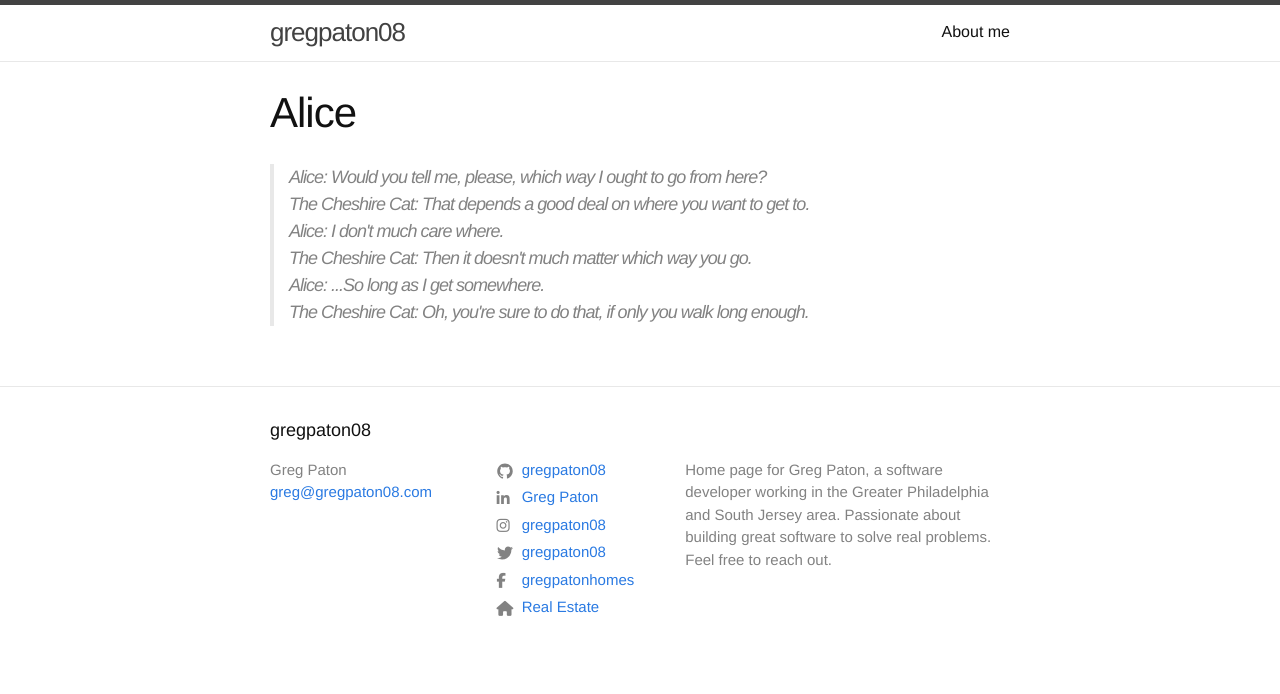
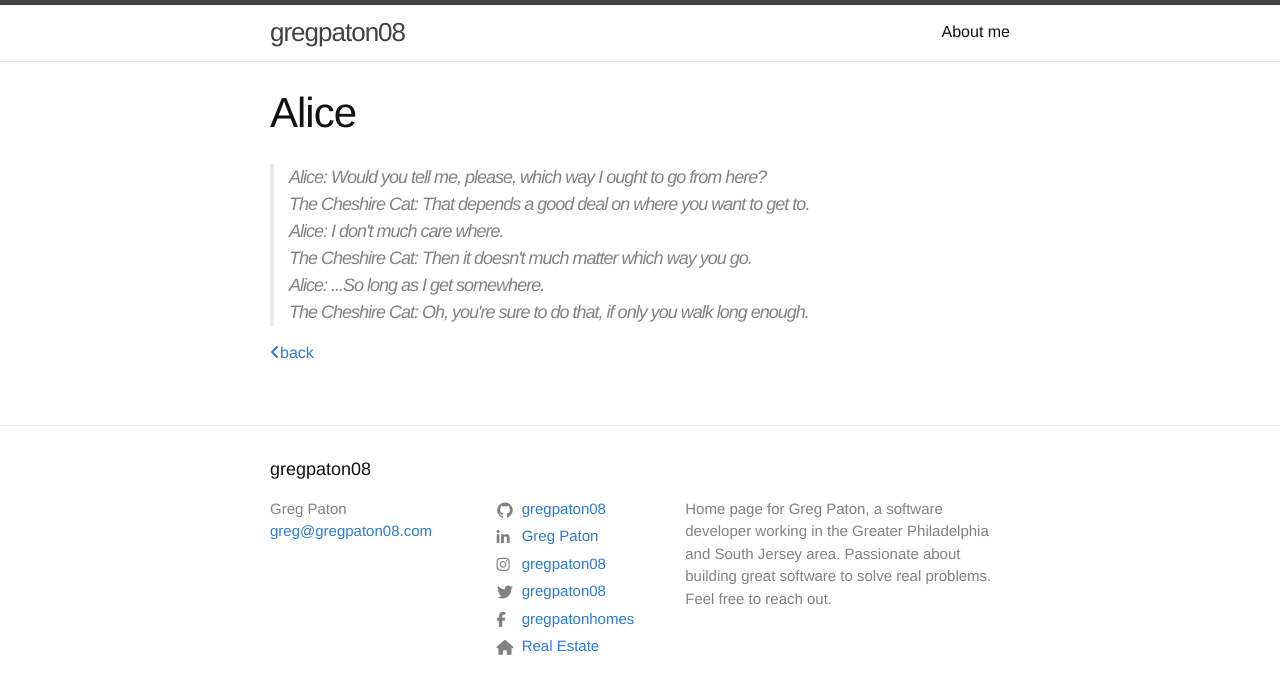
Before and after one commit to gregpaton08/gregpaton08.github.io, a Jekyll site: the page built from alice.html, in a window 1280 px wide. Shown: the top 694 px of the page. Built offline with Jekyll 4.4.1, drawn with Linux system fonts in a browser that asks for light colours; nearby versions of some CDN libraries.

Commit message:
Add link to alice.html

```diff
--- a/about.html
+++ b/about.html
@@ -21,7 +21,7 @@ permalink: /about/
     Design
   </h2>
   <p>
-    You can't get far without a plan. I learned (and am still learning...) that the hard way. You need to know where you're going and determine the best way to get there, and you need to start with beauty. If you start with beauty you'll end with beauty.
+    You can't get far without a plan. I learned (and am still learning...) that the hard way. You need to know <a href="{{ site.baseurl }}{% link alice.html %}">where you're going</a> and determine the best way to get there, and you need to start with beauty. If you start with beauty you'll end with beauty.
   </p>
   <h2>
     Construction
--- a/alice.html
+++ b/alice.html
@@ -14,5 +14,8 @@ permalink: /alice/
     Alice: ...So long as I get somewhere.<br>
     The Cheshire Cat: Oh, you're sure to do that, if only you walk long enough.
   </blockquote>
+  <p>
+    <a href="{{ site.baseurl }}{% link about.html %}"><i class="fa fa-angle-left" aria-hidden="true"></i>back</a>
+  </p>
 
 </div>
```
